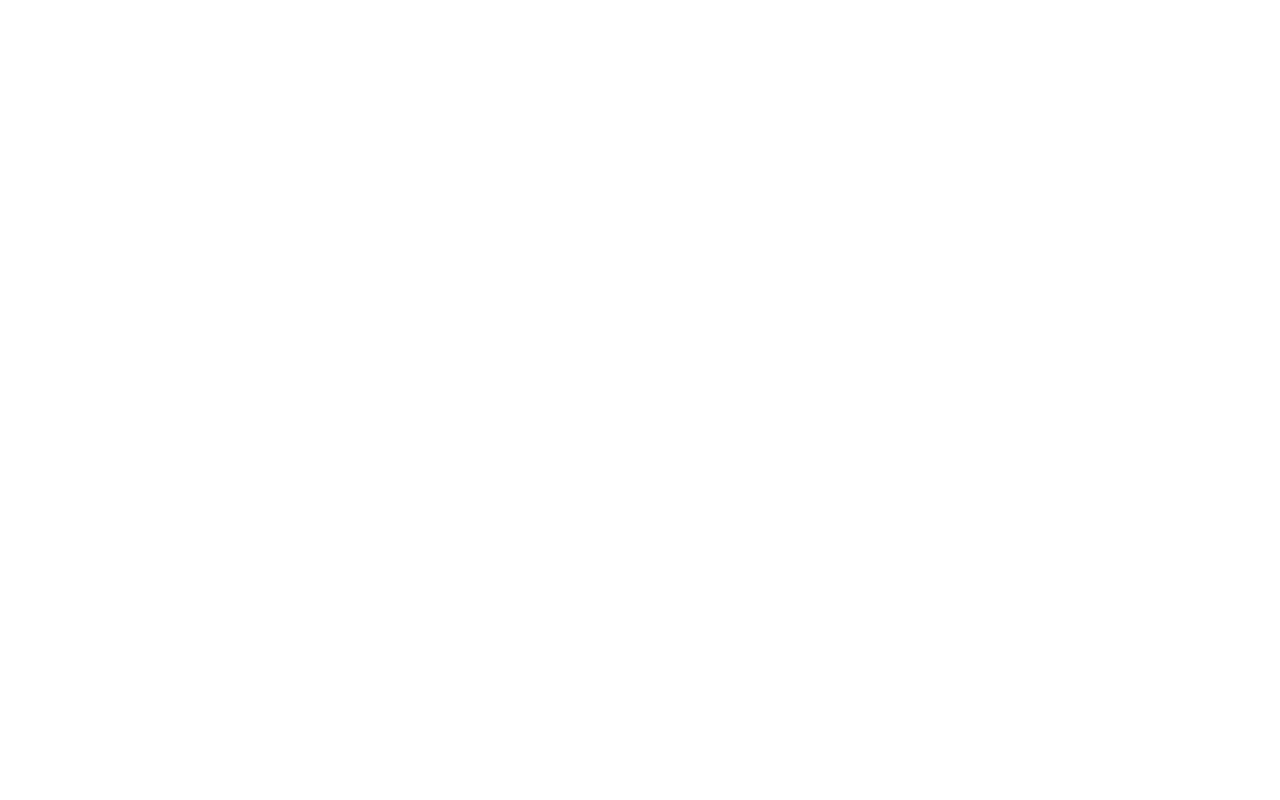
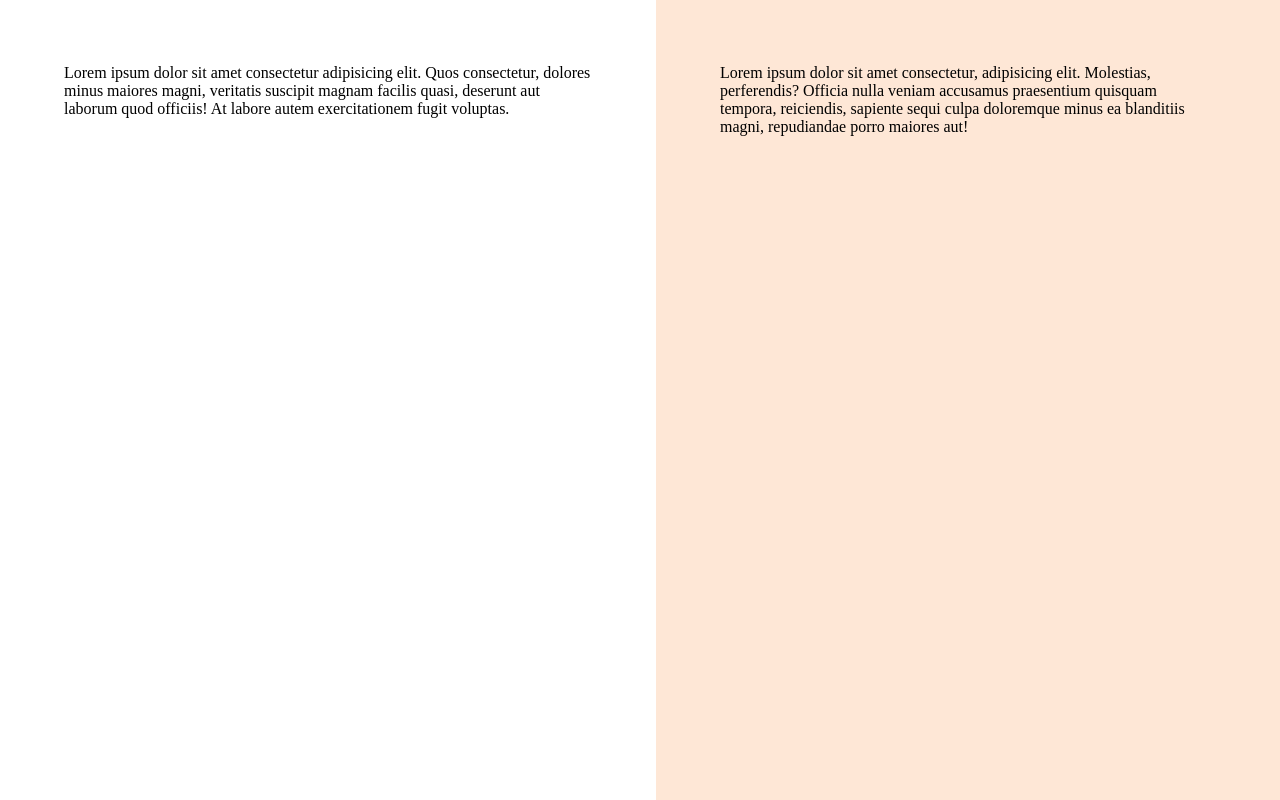
Before and after one commit to KATHeleen268/Projeto-Formul-rio-de-Matr-cula, a plain HTML site: page index.html in a window 1280 px wide. Drawn offline with Linux system fonts and the light colour scheme.

Commit message:
layout css

```diff
--- a/index.html
+++ b/index.html
@@ -12,6 +12,14 @@
     <link href="https://fonts.googleapis.com/css2?family=Poppins:ital,wght@0,100;0,200;0,300;0,400;0,500;0,600;0,700;0,800;0,900;1,100;1,200;1,300;1,400;1,500;1,600;1,700;1,800;1,900&display=swap" rel="stylesheet">
 </head>
 <body>
+    <div id="app">
+        <main>
+            <div class="main-container">Lorem ipsum dolor sit amet consectetur adipisicing elit. Quos consectetur, dolores minus maiores magni, veritatis suscipit magnam facilis quasi, deserunt aut laborum quod officiis! At labore autem exercitationem fugit voluptas.</div>
+        </main>
 
+        <aside>
+            <div class="aside-container">Lorem ipsum dolor sit amet consectetur, adipisicing elit. Molestias, perferendis? Officia nulla veniam accusamus praesentium quisquam tempora, reiciendis, sapiente sequi culpa doloremque minus ea blanditiis magni, repudiandae porro maiores aut!</div>
+        </aside>
+    </div>
 </body>
 </html>
--- a/styles/global.css
+++ b/styles/global.css
@@ -1,3 +1,9 @@
+*{
+    margin: 0;
+    padding: 0;
+    box-sizing: border-box;
+}
+
 :root{
     --font-family: 'Poppins', sans-serif;
     --text: 400 1rem/1.5 var(--font-family);
@@ -15,3 +21,7 @@
     --stroke-highlight: #F3541C;
     --semantic-error: #dc2626;
 }
+
+body{
+   overflow: hidden;
+}
--- a/styles/index.css
+++ b/styles/index.css
@@ -1 +1,2 @@
 @import url(global.css);
+@import url(layout.css);
--- /dev/null
+++ b/styles/layout.css
@@ -0,0 +1,33 @@
+#app{
+    display: grid;
+    grid-template-columns: 51.25% 48.75%;
+
+    height: 100vh;
+    overflow: hidden;
+}
+
+main{
+    overflow: auto;
+    padding: 4rem;
+
+    & .main-container{
+        max-width: 33rem;
+        margin-left: auto;
+     }
+
+}
+
+/*main .main-container{
+    max-width: 33rem;
+    margin-left: auto;
+ }*/
+
+
+aside{
+    background-color: var(--surface-secondary);
+    padding: 4rem;
+
+    & .aside-container{
+        max-width: 31rem;
+    }
+}
```
